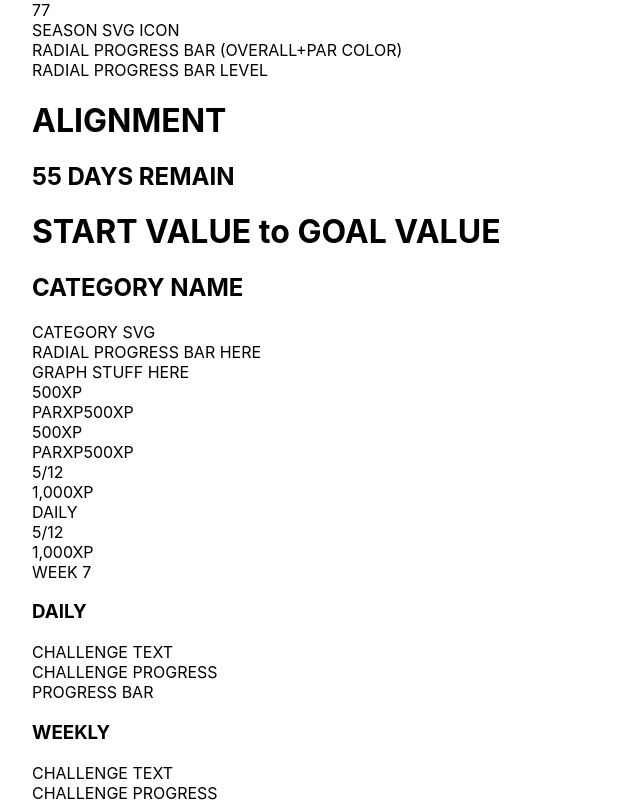
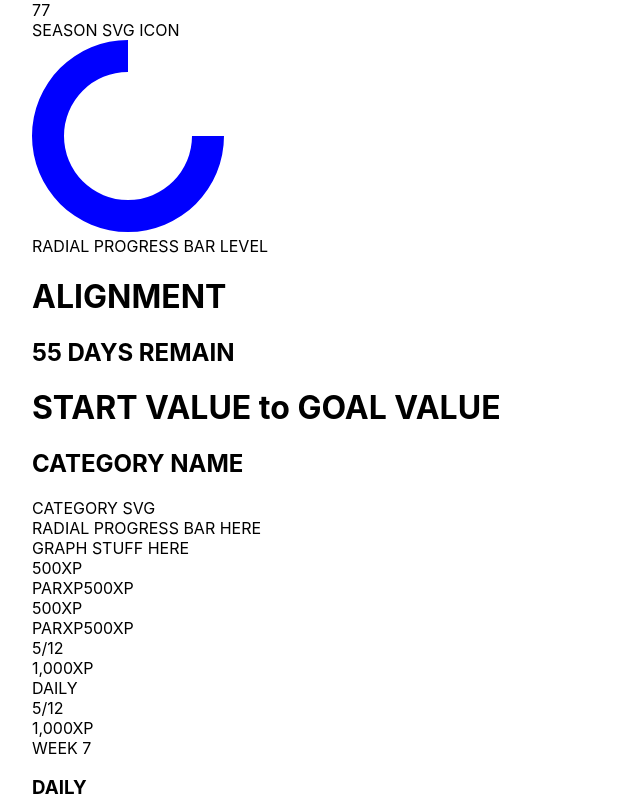
Before and after one commit to everalert/habits-battlepass, a Next.js app: page / in a window 1280 px wide. Shown: the top 802 px of the page, without its empty margins (0-640 px from the left). Built offline with nearby package versions, Linux system fonts and the light colour scheme.

Commit message:
add radial bar base code

```diff
--- /dev/null
+++ b/src/elements/radialbar.element.js
@@ -0,0 +1,72 @@
+import { useD3 } from '../hooks/useD3'
+import * as d3 from 'd3';
+
+const data = {name:'xp',value:75000};
+
+export default function RadialBar() {
+	const ref = useD3(
+		(svg) => {
+			const maxValue = 100000;
+			const height = 192;
+			const width = 192;
+
+			const PI = Math.PI;
+			const arcWidth = 64;
+			const innerRadius = (height-arcWidth)/2;
+			const outerRadius = height/2;
+
+			let svg2 = svg.select('.arc-container')
+				.append('g')
+				.attr('transform', 'translate(' + width / 2 + ',' + height / 2 + ')');
+
+			let scale = d3.scaleLinear()
+			.domain([0, maxValue])
+			.range([0, 2 * PI]);
+
+			let arcGen = d3.arc()
+			.innerRadius(innerRadius)
+			.outerRadius(outerRadius)
+			// .startAngle(0)
+			// .endAngle(scale(75000));
+
+			let radialAxis = svg2.append('g')
+				.attr('class', 'r axis')
+				.selectAll('g')
+				.data(data)
+				.enter().append('g');
+
+			radialAxis.append('circle')
+				.attr('r', outerRadius)
+				.style('fill','none');
+
+			let arcs = svg2.append('g')
+				.attr('class', 'data')
+				.selectAll('path')
+				.data([{startAngle:0, endAngle:-scale(data.value)}])
+				.enter().append('path')
+				.attr('class', 'arc')
+				.style('fill', "#0000FF")
+				.attr('d', arcGen)
+
+			// arcs.transition()
+			// 	.delay((d, i) => i * 200)
+			// 	.duration(1000)
+			// 	.attrTween('d', arcTween);
+
+			// arcs.on('mousemove', showTooltip)
+			// arcs.on('mouseout', hideTooltip)
+			},
+			[data.length]
+		);
+
+	  return (
+		<svg ref={ref} style={{
+			height: 192,
+			width: 192,
+			marginRight: "0px",
+			marginLeft: "0px",
+		}}>
+			<g className='arc-container'/>
+		</svg>
+	  );
+}
--- a/src/modules/scoreboard.module.js
+++ b/src/modules/scoreboard.module.js
@@ -1,11 +1,15 @@
+import '../elements/radialbar.element'
+import RadialBar from '../elements/radialbar.element'
+
 export default function Scoreboard() {
+
 	 return (
 		<main>
 			<div className="season">
 				<div className="seasonIcon">
 					<div className="iconText">77</div>
 					<div className="iconImage">SEASON SVG ICON</div>
-					<div className="iconProgressBar">RADIAL PROGRESS BAR (OVERALL+PAR COLOR)</div>
+					<div className="iconProgressBar"><RadialBar/></div>
 					<div className="iconSubProgressBar">RADIAL PROGRESS BAR LEVEL</div>
 				</div>
 				<h1>ALIGNMENT</h1>
```
